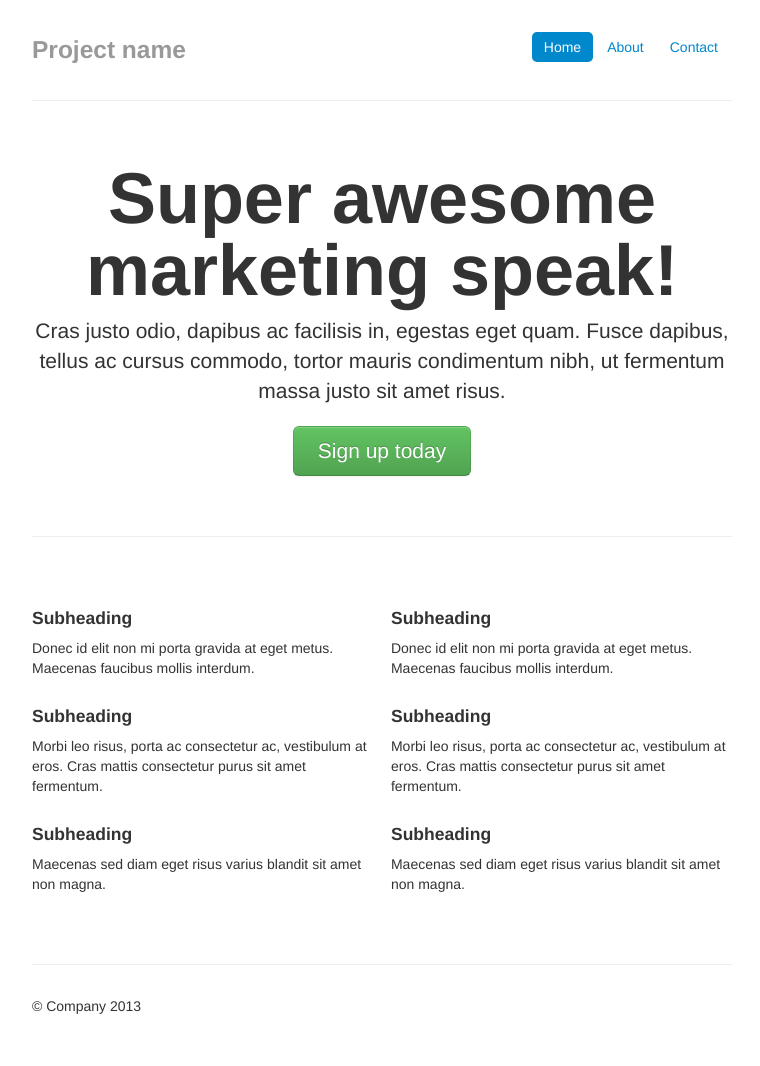
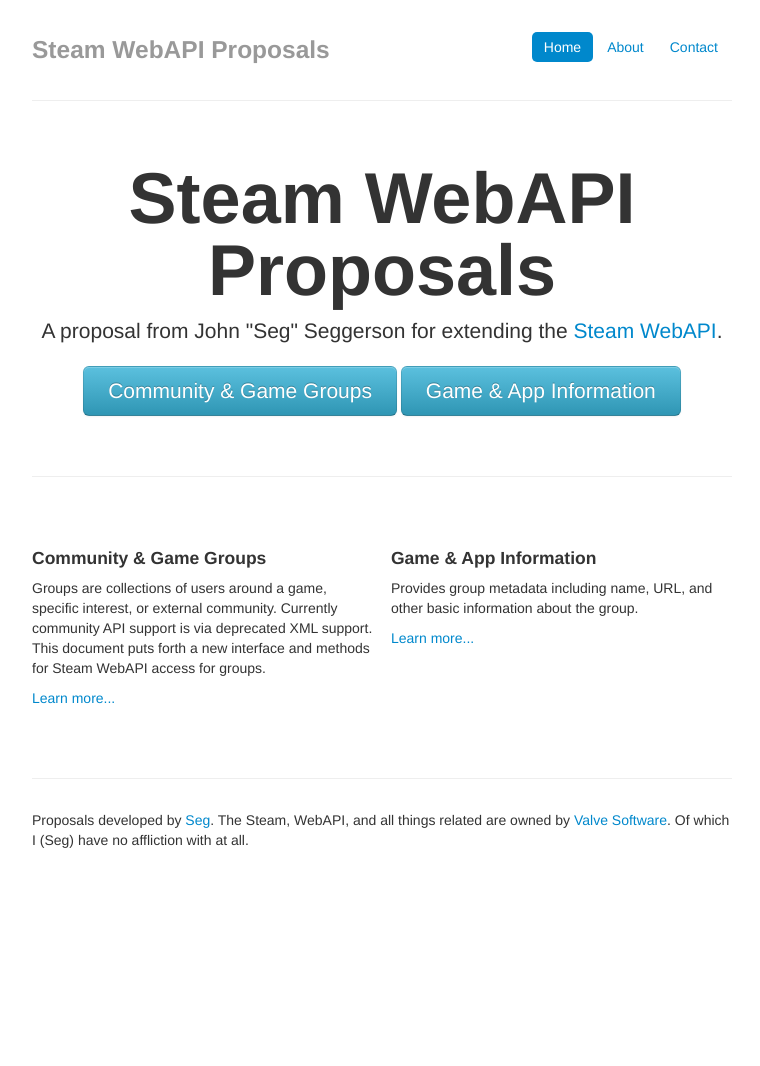
Before and after one commit to TheSeg/Steam_Docs, a PHP site: page / in a window 1280 px wide. Shown: the whole page, without its empty margins (258-1018 px from the left). After the commit the page ends 848 px from the top, so only its background shows below. Run offline with PHP 8.4, Linux system fonts and the light colour scheme; some libraries are stand-ins or nearby versions.

Commit message:
First Homepage Pass

```diff
--- a/index.php
+++ b/index.php
@@ -3,10 +3,10 @@
 <html lang="en">
   <head>
     <meta charset="utf-8">
-    <title>Template &middot; Bootstrap</title>
+    <title>Steam WebAPI Proposals by Seg</title>
     <meta name="viewport" content="width=device-width, initial-scale=1.0">
     <meta name="description" content="">
-    <meta name="author" content="">
+    <meta name="author" content="John 'Seg' Seggerson">
 
     <!-- Le styles -->
     <link href="./css/bootstrap.css" rel="stylesheet">
@@ -54,6 +54,8 @@
       <script src="./js/html5shiv.js"></script>
     <![endif]-->
 
+    <script src="./js/jquery.min.js"></script>
+    <script src="./js/bootstrap.min.js"></script>
   </head>
 
   <body>
@@ -66,56 +68,48 @@
           <li><a href="#">About</a></li>
           <li><a href="#">Contact</a></li>
         </ul>
-        <h3 class="muted">Project name</h3>
+        <h3 class="muted">Steam WebAPI Proposals</h3>
       </div>
 
       <hr>
 
       <div class="jumbotron">
-        <h1>Super awesome marketing speak!</h1>
-        <p class="lead">Cras justo odio, dapibus ac facilisis in, egestas eget quam. Fusce dapibus, tellus ac cursus commodo, tortor mauris condimentum nibh, ut fermentum massa justo sit amet risus.</p>
-        <a class="btn btn-large btn-success" href="#">Sign up today</a>
+        <h1>Steam WebAPI Proposals</h1>
+        <p class="lead">A proposal from John "Seg" Seggerson for extending the <a href="https://developer.valvesoftware.com/wiki/Steam_Web_API" target="_blank">Steam WebAPI</a>.</p>
+        <a class="btn btn-large btn-info " href="#">Community &amp; Game Groups</a>
+        <a class="btn btn-large btn-info " href="#">Game &amp; App Information</a>
       </div>
 
       <hr>
 
       <div class="row-fluid marketing">
+
         <div class="span6">
-          <h4>Subheading</h4>
-          <p>Donec id elit non mi porta gravida at eget metus. Maecenas faucibus mollis interdum.</p>
+          <h4>Community &amp; Game Groups</h4>
+          <p>
+            Groups are collections of users around a game, specific interest, or external community.
+            Currently community API support is via deprecated XML support. This document puts forth
+            a new interface and methods for Steam WebAPI access for groups.
+          </p>
+          <p><a href="#">Learn more...</a></p>
 
-          <h4>Subheading</h4>
-          <p>Morbi leo risus, porta ac consectetur ac, vestibulum at eros. Cras mattis consectetur purus sit amet fermentum.</p>
-
-          <h4>Subheading</h4>
-          <p>Maecenas sed diam eget risus varius blandit sit amet non magna.</p>
         </div>
 
         <div class="span6">
-          <h4>Subheading</h4>
-          <p>Donec id elit non mi porta gravida at eget metus. Maecenas faucibus mollis interdum.</p>
+          <h4>Game &amp; App Information</h4>
+          <p>Provides group metadata including name, URL, and other basic information about the group.</p>
+          <p><a href="#">Learn more...</a></p>
 
-          <h4>Subheading</h4>
-          <p>Morbi leo risus, porta ac consectetur ac, vestibulum at eros. Cras mattis consectetur purus sit amet fermentum.</p>
-
-          <h4>Subheading</h4>
-          <p>Maecenas sed diam eget risus varius blandit sit amet non magna.</p>
         </div>
       </div>
 
       <hr>
 
       <div class="footer">
-        <p>&copy; Company 2013</p>
+        <p>Proposals developed by <a href="http://segonmedia.com/">Seg</a>. The Steam, WebAPI, and all things related are owned by <a href="http://www.valvesoftware.com/" target="_blank">Valve Software</a>. Of which I (Seg) have no affliction with at all.</p>
       </div>
 
     </div> <!-- /container -->
 
-    <!-- Le javascript
-    ================================================== -->
-    <!-- Placed at the end of the document so the pages load faster -->
-    <script src="./js/jquery.js"></script>
-    <script src="./js/bootstrap-typeahead.js"></script>
-
   </body>
 </html>
```
